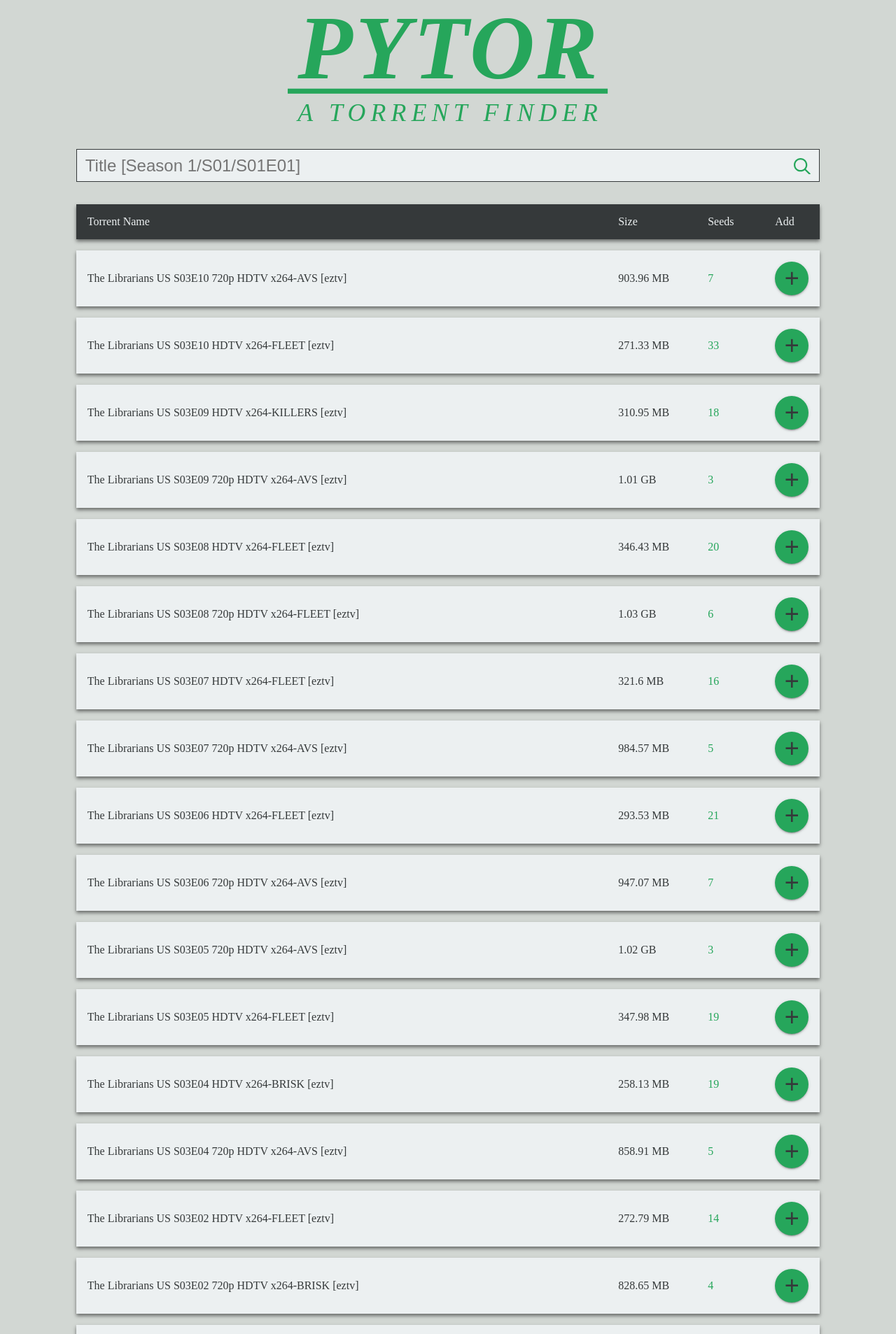
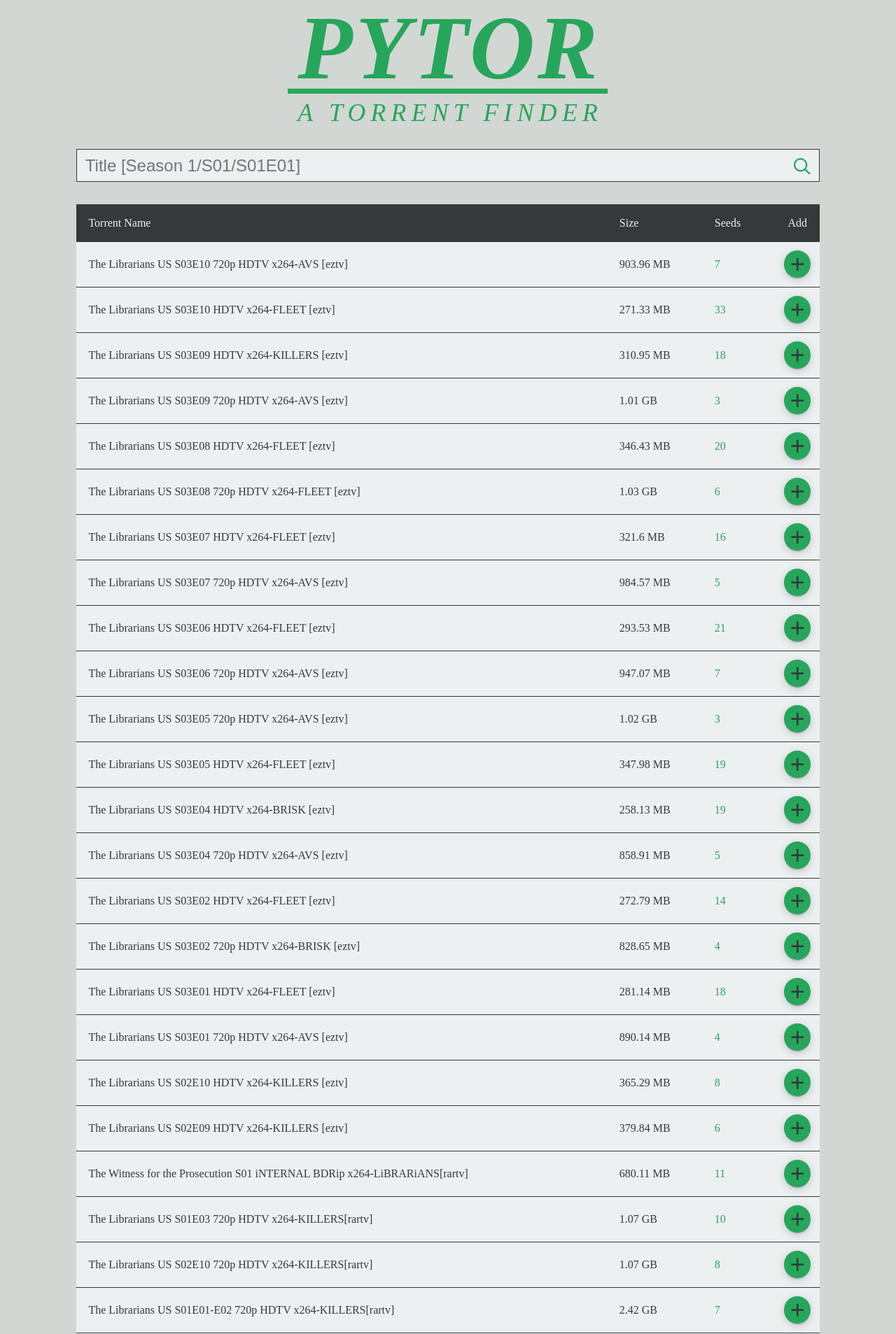
Before and after one commit to erik-morgan/code, a Python web app: template Web/pytor/templates/search.html in a window 1280 px wide. Shown: the top 1907 px of the page at 70% size. Run offline with Jinja, Linux system fonts and the light colour scheme; the template is opened without the code that fills it, so the values that code supplies are empty; some web fonts are replaced.

Commit message:
near-final pytor responsive webui

```diff
--- a/Web/pytor/static/styles.css
+++ b/Web/pytor/static/styles.css
@@ -5,7 +5,6 @@
     for filtor in python, exclude results with any part of the query at the end of the torrent name
     when adding js onclick for .plus, make content a checkmark after clicked and add disable attribute
     change all sizes to MB in python
-    do sorting arrows in js
 */
 @font-face {
     font-family: 'Ubuntu';
@@ -35,7 +34,6 @@
     box-sizing: border-box;
 }
 :root {
-    /*font-size: 16px;*/
     font-family: Ubuntu;
     --green: #26A65B;
     --lite-gray: #ECF0F1;
@@ -52,6 +50,7 @@
     min-width: 320px;
     padding: 0 1%;
     background-color: var(--dark-gray);
+    color: var(--dark);
 }
 @media (device-pixel-ratio: 1), (min-width: 512px) {
     body {
@@ -79,7 +78,7 @@
     }
 }
 .title {
-    width: calc(20vh / 0.35);;
+    width: calc(20vh / 0.35);
     margin: 1rem auto;
 }
 .title-part {
@@ -91,34 +90,32 @@
     display: flex;
     height: var(--form-height);
     border: 1px solid var(--dark);
+    background-color: var(--lite-gray);
 }
 input {
-    background-color: var(--lite-gray);
     border: none;
-    color: var(--dark);
+    background: none;
     font-size: var(--form-font);
     flex: 1 1 auto;
-    max-width: calc(100% - var(--form-height));
     padding: var(--form-vpad) 0.75rem;
 }
 input:focus {
     outline: none;
 }
-.bsearch {
+.isearch {
+    box-sizing: border-box;
     padding: 0.75rem;
     flex: 0 0 var(--form-height);
-    background-color: var(--lite-gray);
+    background: none;
     border: none;
     transition: background-color 0.2s linear;
-    cursor: pointer;
-    /*outline: none;*/
 }
 @media (device-pixel-ratio: 1), (min-width: 672px) {
-    .bsearch:hover {
+    .isearch:hover {
         background-color: var(--dark);
     }
 }
-.isearch > path {
+.isearch path {
     fill: var(--green);
 }
 .results {
@@ -130,34 +127,56 @@
     padding: 1rem;
     box-shadow: 0 3px 5px rgba(0,0,0,0.5);
     display: grid;
-    grid-template-columns: 1fr 1fr var(--plus-size);
-    grid-template-rows: auto auto;
-    grid-template-areas: "name name name"
-                         "size seed down";
-    grid-row-gap: 1rem;
+    grid-template: "name name name" auto
+                   "size seed down" auto
+                   / 1fr 1fr var(--plus-size);
+    grid-gap: 1rem 0;
     align-items: center;
     font-weight: bold;
     background-color: var(--lite-gray);
     color: var(--dark);
 }
-/*@media (device-pixel-ratio: 1), (min-width: 832px) {*/
 @media (device-pixel-ratio: 1), (min-width: 672px) {
     .tor {
-        grid-template-columns: 1fr 8rem 6rem var(--plus-size);
-        grid-template-rows: auto;
-        grid-template-areas: "name size seed down";
-        grid-row-gap: 0;
+        margin: 0;
+        padding: 0.5rem;
+        box-shadow: none;
+        grid-template: "name size seed down" auto
+                       / 1fr 7rem 5rem auto;
+        grid-gap: 0 1.5rem;
         font-weight: normal;
-        transition: all 0.3s cubic-bezier(0.2,0.4,0.6,0.8);
+        transition: all 0.25s cubic-bezier(0.2,0.4,0.6,0.8);
+        border-bottom: 1px solid var(--dark);
     }
     .tor:not(.header):hover {
         background-color: var(--gray-green);
-        box-shadow: 0 15px 25px rgba(0,0,0,0.5);
     }
 }
+/*@media (device-pixel-ratio: 1), (min-width: 832px) {
+    .tor {
+        padding: 0.75rem;
+        font-size: 1.2rem;
+        grid-template: "name size seed down" auto
+                       / 1fr 7rem 5rem auto;
+        grid-gap: 0 1.5rem;
+        font-weight: normal;
+    }
+}
+@media (device-pixel-ratio: 1), (min-width: 832px) {
+    .tor {
+        padding: 1rem;
+        font-size: 1.4rem;
+        grid-template: "name size seed down" auto
+                       / 1fr 7rem 5rem auto;
+        grid-gap: 0 1.5rem;
+        font-weight: normal;
+    }
+}
+*/
 .tor.header {
     background-color: var(--dark);
     color: var(--lite-gray);
+    border: none;
 }
 .head {
     cursor: pointer;
@@ -167,7 +186,10 @@
 }
 @media (device-pixel-ratio: 1), (min-width: 672px) {
     .tname, .tsize, .tseed {
-        padding: 0;
+        padding: 0.6rem;
+    }
+    .tdown {
+        padding: 0.3rem;
     }
 }
 .tsize {
@@ -181,10 +203,8 @@
 }
 .tdown {
     grid-area: down;
-}
-.body.tdown {
+    text-align: center;
     width: var(--plus-size);
-    height: var(--plus-size);
 }
 .plus {
     border: none;
@@ -196,14 +216,22 @@
     border-radius: 50%;
     text-align: center;
     font-size: calc(0.75 * var(--plus-size));
+    cursor: pointer;
+    /* transition: all 0.2s linear; */
+    transition: all 0.25s cubic-bezier(0.2,0.4,0.6,0.8);
+    box-shadow: 0 2px 0 -1px rgba(0,0,0,0.13), 0 3px 0 -1px rgba(0,0,0,0.08), 0 3px 13px -1px rgba(0,0,0,0.21);
 }
 @media (device-pixel-ratio: 1), (min-width: 672px) {
-    .plus {
-        box-shadow: 0 2px 2px 0 rgba(0,0,0,0.14), 0 1px 5px 0 rgba(0,0,0,0.12), 0 3px 1px -2px rgba(0,0,0,0.2);
-        transition: all 0.3s cubic-bezier(0.2,0.4,0.6,0.8);
+    .plus:hover {
+        box-shadow: 0 3px 6px rgba(0,0,0,0.16), 0 3px 6px rgba(0,0,0,0.23);
     }
-    .plus:hover {
-        box-shadow: 0 3px 3px 0 rgba(0,0,0,0.14), 0 1px 7px 0 rgba(0,0,0,0.12), 0 3px 1px -1px rgba(0,0,0,0.2);
+    .plus:active {
+        top: 1px;
+        position: relative;
+        box-shadow: 0 0 20px 1px rgba(0,0,0,0.1) inset;
+    }
+    .plus:focus {
+      outline: none;
     }
 }
 [class*=sort]::after {
@@ -217,4 +245,37 @@
 }
 
 /*
+Ripple Effect for Button
+.ripple {
+    position: relative;
+    overflow: hidden;
+    transform: translate3d(0,0,0)
+}
+.ripple:after {
+    content: "";
+    display: block;
+    position: absolute;
+    width: 100%;
+    height: 100%;
+    top: 0;
+    left: 0;
+    pointer-events: none;
+    background-image: radial-gradient(circle,#000 10%,transparent 10.01%);
+    background-repeat: no-repeat;
+    background-position: 50%;
+    transform: scale(10,10);
+    opacity: 0;
+    transition: transform .5s,opacity 1s
+}
+.ripple:active:after {
+    transform: scale(0,0);
+    opacity: .2;
+    transition: 0s
+}
+
+.body.tdown {
+    width: 100%;
+    height: 100%;
+}
+
 */
--- a/Web/pytor/templates/search.html
+++ b/Web/pytor/templates/search.html
@@ -18,8 +18,8 @@
             </div>
             <form id="search-form" name="search-form" action="/search" method="POST">
                 <input id="search-bar" type="search" name="query" placeholder="Title [Season 1/S01/S01E01]" required autofocus autocomplete="off"/>
-                <button class="bsearch" type="submit" title="Search Torrents">
-                    <svg class="isearch" viewBox="0 0 128 128" preserveAspectRatio="xMidYMid meet" xmlns="http://www.w3.org/2000/svg">
+                <button class="isearch" type="submit" title="Search Torrents">
+                    <svg viewBox="0 0 128 128" preserveAspectRatio="xMidYMid meet" xmlns="http://www.w3.org/2000/svg">
                         <path d="M 52.000347,0 C 23.352414,-5.293587e-6 -2.1841723e-6,23.352416 -1.25e-6,52.000348 -1.8727817e-6,80.64828 23.352415,104.00071 52.000347,104.0007 c 12.168769,0 23.372367,-4.224637 32.24631,-11.267657 l 33.506083,33.504127 c 2.35044,2.35044 6.134,2.35044 8.48444,0 2.35043,-2.35043 2.35043,-6.13399 0,-8.48444 L 92.733042,84.246658 C 99.776062,75.372715 104.0007,64.169117 104.0007,52.000348 104.0007,23.352421 80.648275,1.2456068e-6 52.000347,0 Z m 0,12.00008 c 22.162604,10e-7 40.000269,17.837666 40.000268,40.000268 0,22.162602 -17.837664,40.000267 -40.000268,40.000268 C 29.837741,92.00062 12.000079,74.162954 12.000079,52.000348 12.000078,29.837743 29.83774,12.000076 52.000347,12.00008 Z"/>
                     </svg>
                 </button>
@@ -31,7 +31,7 @@
                     <div class="head tname">Torrent Name</div>
                     <div class="head tsize">Size</div>
                     <div class="head tseed sortd">Seeds</div>
-                    <div class="head tdown">Add</div>
+                    <div class="tdown">Add</div>
                 </div>
                 <div class="tor">
                     <div class="body tname">The Librarians US S03E10 720p HDTV x264-AVS [eztv]</div>
```
